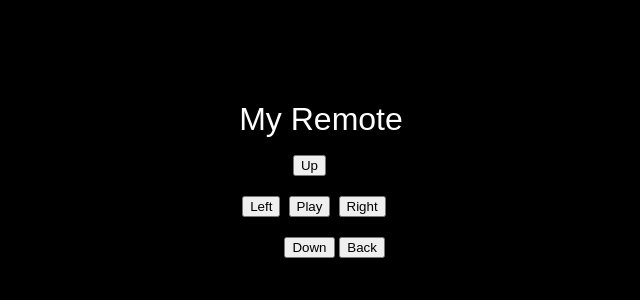
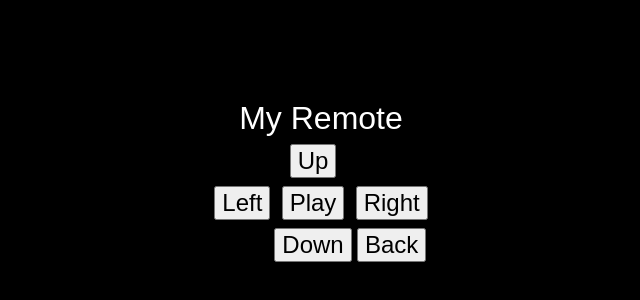
Before and after one commit to alexarchen/Mycastremote, a plain HTML site: page index.html in a window 1280 px wide. Shown: the part 218-518 px from the top of the page, without its empty margins (319-959 px from the left). Drawn offline with Linux system fonts and the light colour scheme.

Commit message:
butt font

```diff
--- a/css/style.css
+++ b/css/style.css
@@ -24,3 +24,5 @@ html,
 .title {
   font-size: 3rem;
 }
+
+button{font-size: 1.5rem;}
```
